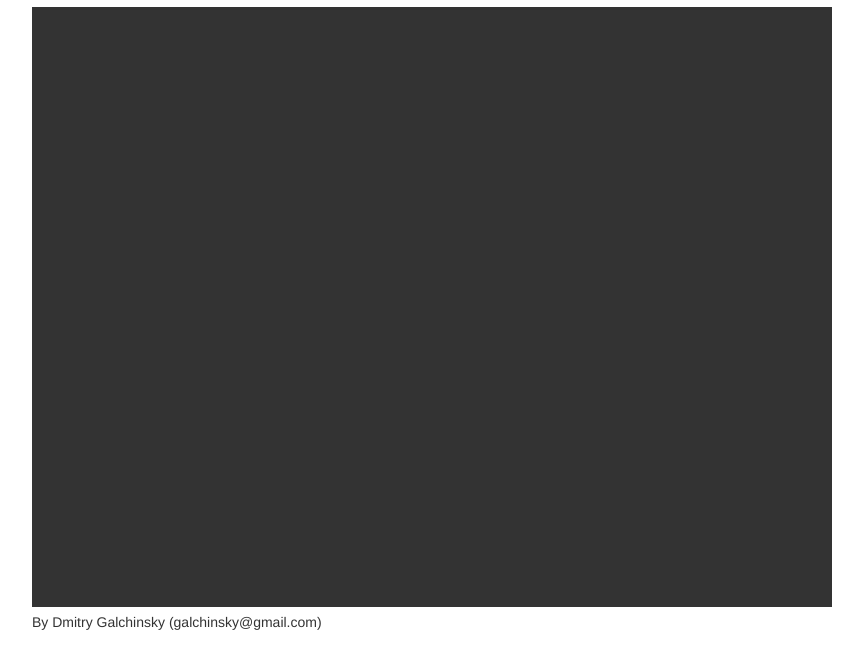
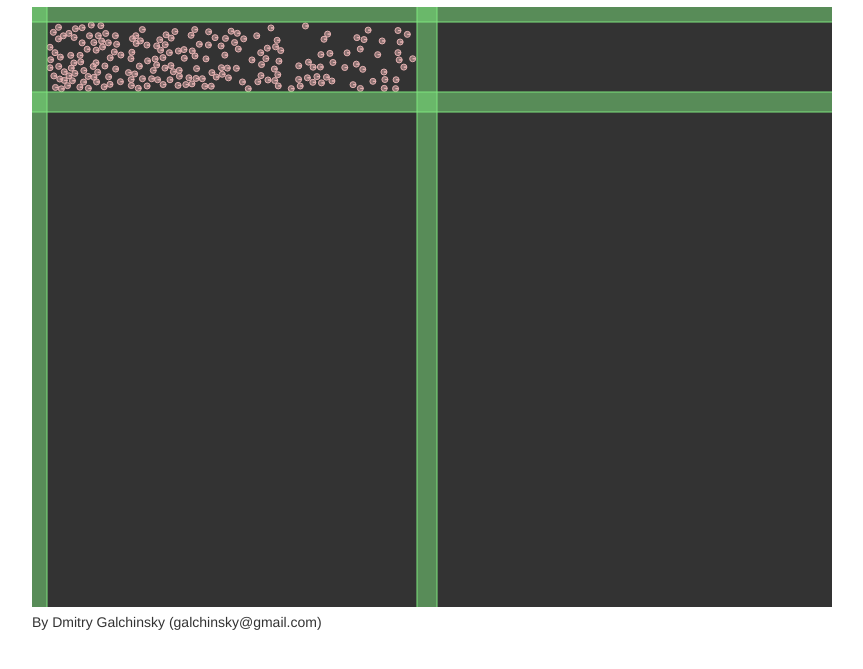
Before and after one commit to galchinsky/bnoise, a plain HTML site: page index.html in a window 1280 px wide. Shown: the part 53-722 px from the top of the page, without its empty margins (138-1001 px from the left). Drawn offline with Linux system fonts and the light colour scheme; the site is published under a folder, as on GitHub Pages, so addresses that start at the root find nothing; no server answers.

Commit message:
fix path

```diff
--- a/index.html
+++ b/index.html
@@ -3,7 +3,7 @@
 <head>
     <link href="bootstrap/css/bootstrap.css" rel="stylesheet">
 
-    <script src="/js/Box2dWeb-2.1.a.3.js" type="text/javascript"></script>
+    <script src="js/Box2dWeb-2.1.a.3.js" type="text/javascript"></script>
 
     <style>
       #main {
--- a/main.js
+++ b/main.js
@@ -1,9 +1,8 @@
-function getRandomArbitary(min, max) {
-  return Math.random() * (max - min) + min;
-}
+window.onload = function () {
 
-
-window.onload = function () {
+    function getRandomArbitary(min, max) {
+        return Math.random() * (max - min) + min;
+    }
 
     b2AABB  = Box2D.Collision.b2AABB;
     b2World = Box2D.Dynamics.b2World;
@@ -16,7 +15,6 @@ window.onload = function () {
     b2CircleShape = Box2D.Collision.Shapes.b2CircleShape;
     b2MouseJointDef = Box2D.Dynamics.Joints.b2MouseJointDef;
     b2ContactListener = Box2D.Dynamics.b2ContactListener;
-
 
     var world;
     var audio;
@@ -88,7 +86,6 @@ window.onload = function () {
         listener.EndContact = function(contact) {
             if (contact.GetFixtureA() === bottom || contact.GetFixtureB() === bottom) {
                 playClick();
-            //    console.log("g");
             }
         };
         listener.PostSolve = function(contact, impulse) {
```
